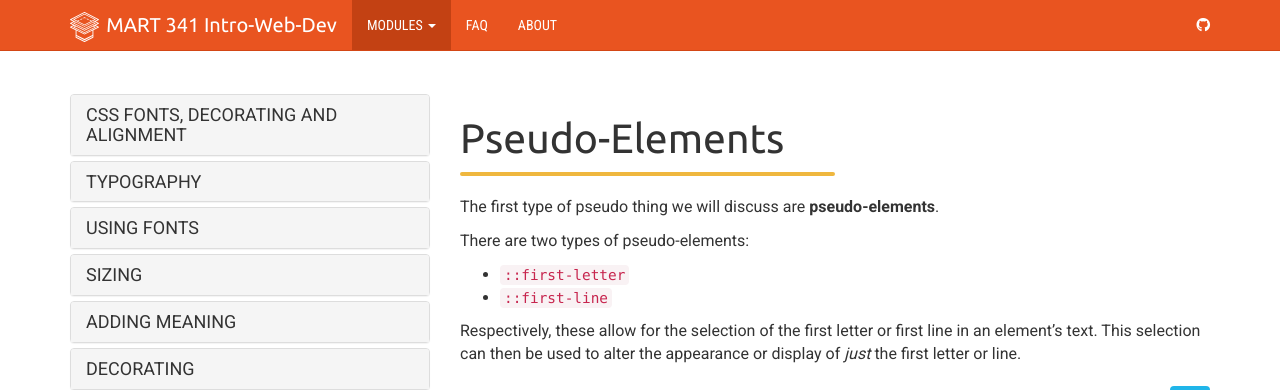
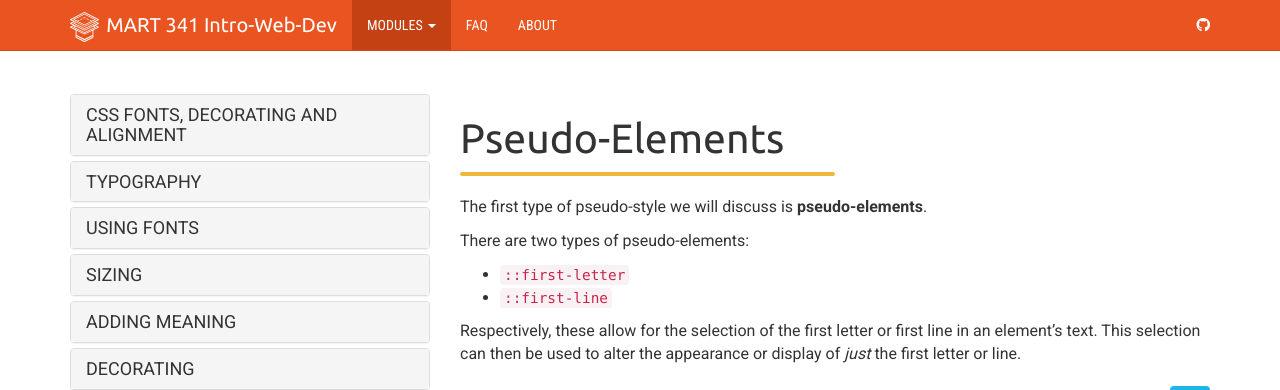
Before and after one commit to Montana-Media-Arts/webDesignFall2024, a Jekyll site: the page built from _docs/topic-10/08-pseudos/02-page.md, in a window 1280 px wide and 1007 px high. Shown: the top 390 px of the window. Built offline with Jekyll 4.4.1, drawn with Linux system fonts in a browser that asks for light colours; nearby versions of some CDN libraries.

Commit message:
Update 02-page.md

```diff
--- a/_docs/topic-10/08-pseudos/02-page.md
+++ b/_docs/topic-10/08-pseudos/02-page.md
@@ -6,7 +6,7 @@ permalink: /topic-10/pseudo-elements/
 
 <div class="divider-heading"></div>
 
-The first type of pseudo thing we will discuss are **pseudo-elements**.
+The first type of pseudo-style we will discuss is **pseudo-elements**.
 
 There are two types of pseudo-elements:
 - `::first-letter`
```
